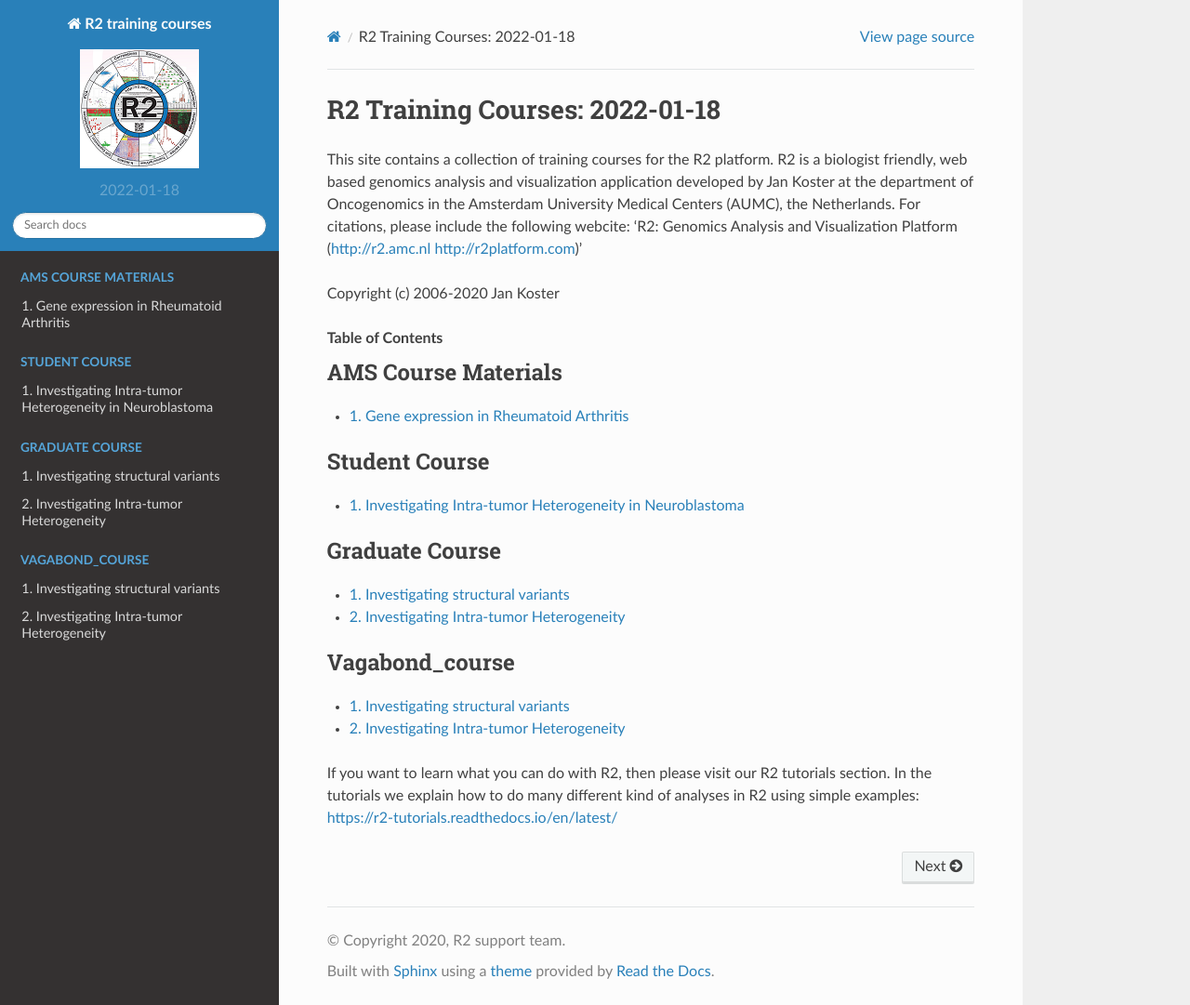
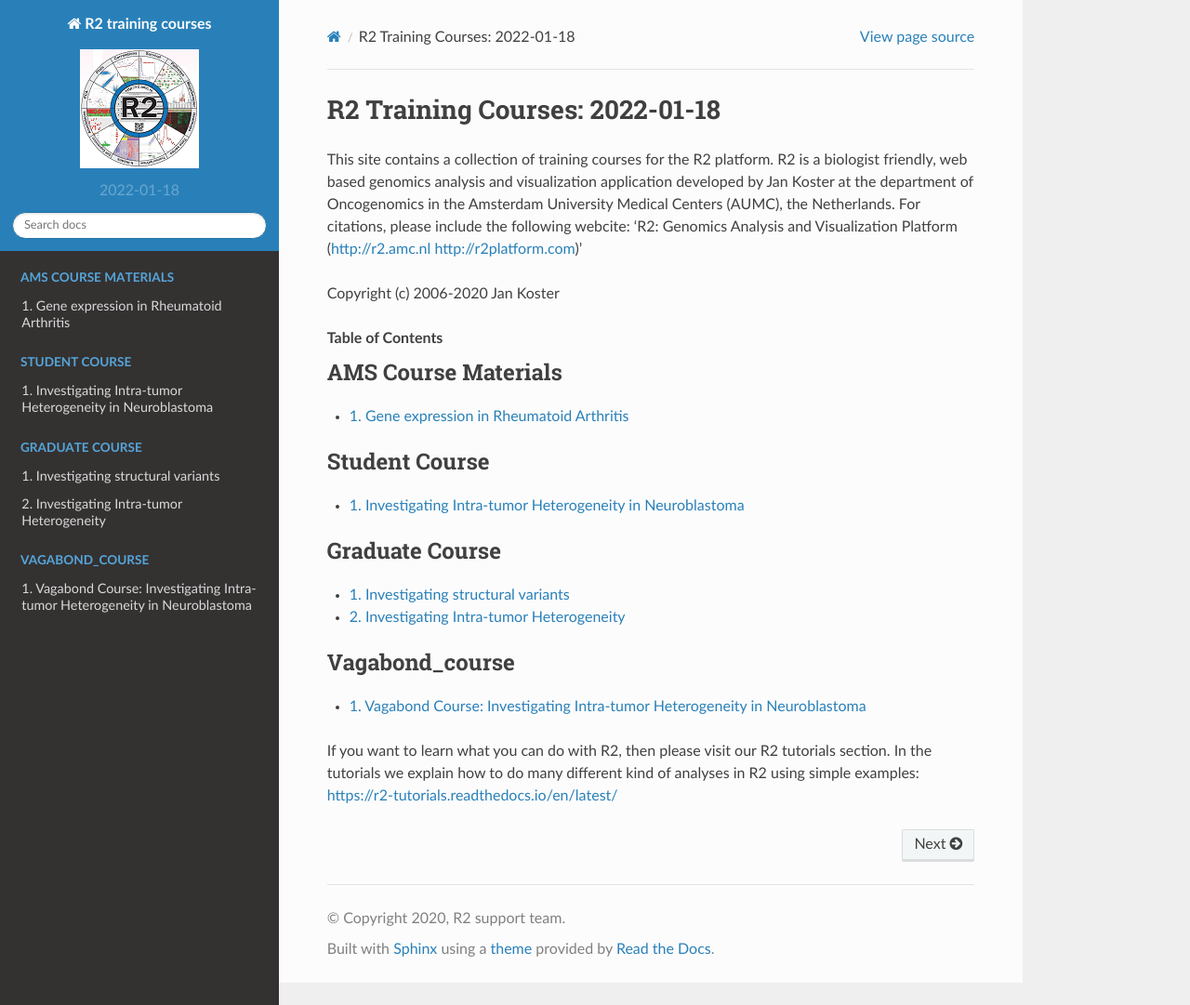
Before and after one commit to antronerds/r2-training-courses, a Sphinx documentation site: the page built from docs/index.rst, in a window 1280 px wide and 1081 px high. Shown: the whole window at 93% size. Built offline with Sphinx 7.4.7 and the Read the Docs theme 2.0.0, drawn with Linux system fonts in a browser that asks for light colours.

Commit message:
Update index.rst

```diff
--- a/docs/index.rst
+++ b/docs/index.rst
@@ -36,8 +36,8 @@
    :numbered:
    :caption: Vagabond_course
 
-   Finding_structural_variants
-   Investigating_Tumor_Heterogeneity
+   VAGABOND_interim_course_R2
+
 
 
 If you want to learn what you can do with R2, then please visit our R2 tutorials section. In the tutorials we explain how to do many different kind of analyses in R2 using simple examples: https://r2-tutorials.readthedocs.io/en/latest/
```
